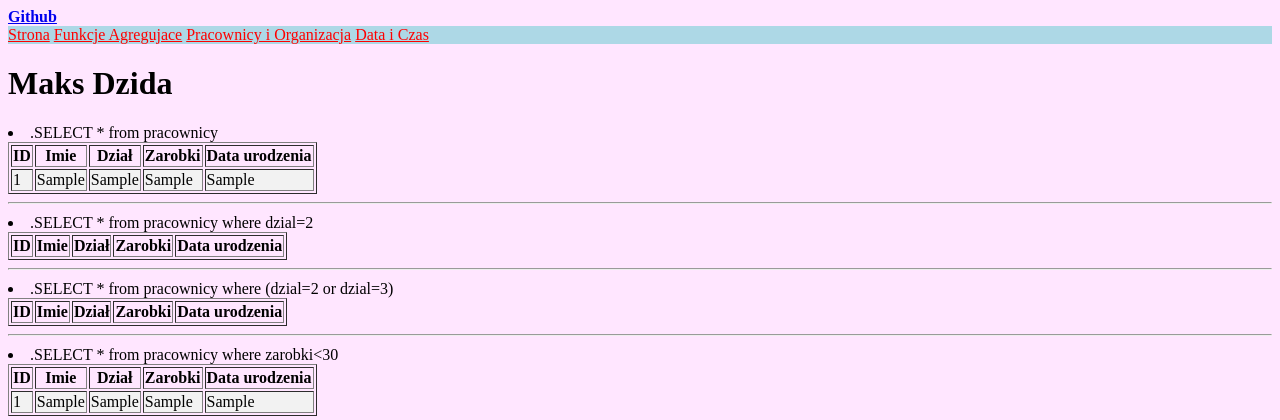
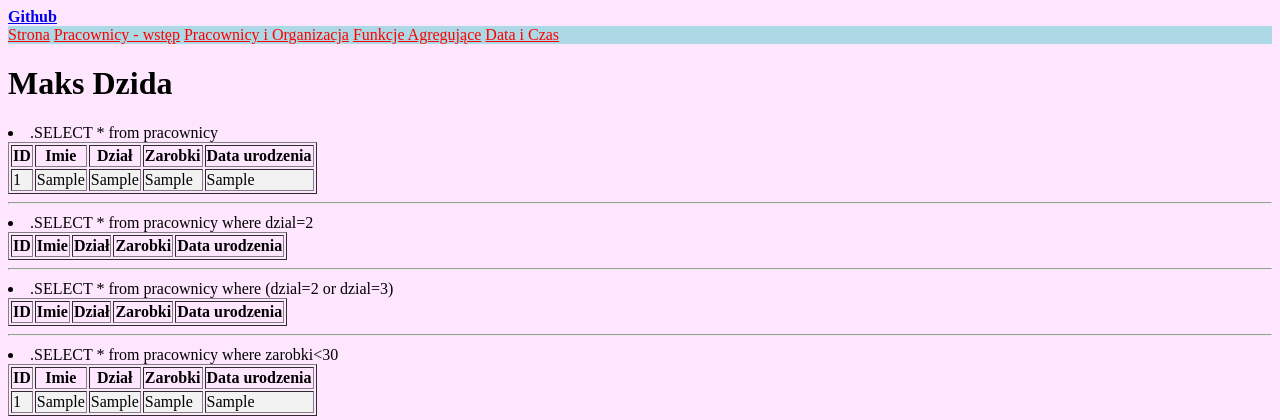
Before and after one commit to SK-2019/php-sql-wprowadzenie-MaksDzida, a PHP site: page /pracownicy.php in a window 1280 px wide. Shown: the top 420 px of the page. Run offline with PHP 8.4, Linux system fonts and the light colour scheme; tables that the repository leaves empty or names only in its code hold one stand-in row (values such as "Sample post"); data that the repository does not hold is empty.

Commit message:
Update pracownicy.php

```diff
--- a/pracownicy.php
+++ b/pracownicy.php
@@ -8,9 +8,10 @@
    <strong><a href="https://github.com/SK-2019/php-sql-wprowadzenie-MaksDzida">Github</a></strong>
 <div class="nav">
     <a class="nav_link" href="index.php">Strona</a>
-    <a class="nav_link" href="funkcAgregujace.php">Funkcje Agregujace</a>
+    <a class="nav_link" href="pracownicy.php">Pracownicy - wstęp</a>
      <a class="nav_link" href="pracownicy_organizacja.php">Pracownicy i Organizacja</a>
-    <a class="nav_link" href="data_czas.php">Data i Czas</a>
+  <a class="nav_link" href="funkcAgregujace.php">Funkcje Agregujące</a>
+   <a class="nav_link" href="data_czas.php">Data i Czas</a>
 </div>
 <h1>Maks Dzida</h1>
 
```
